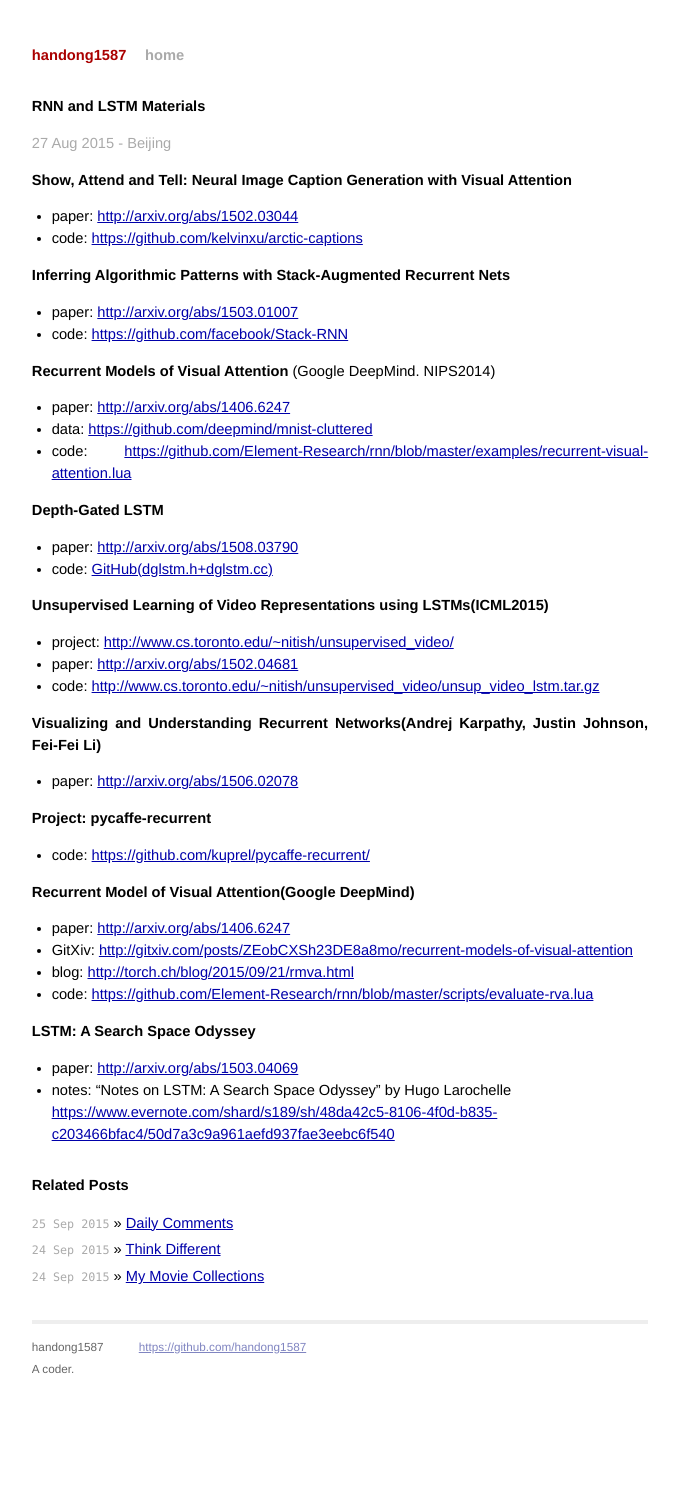
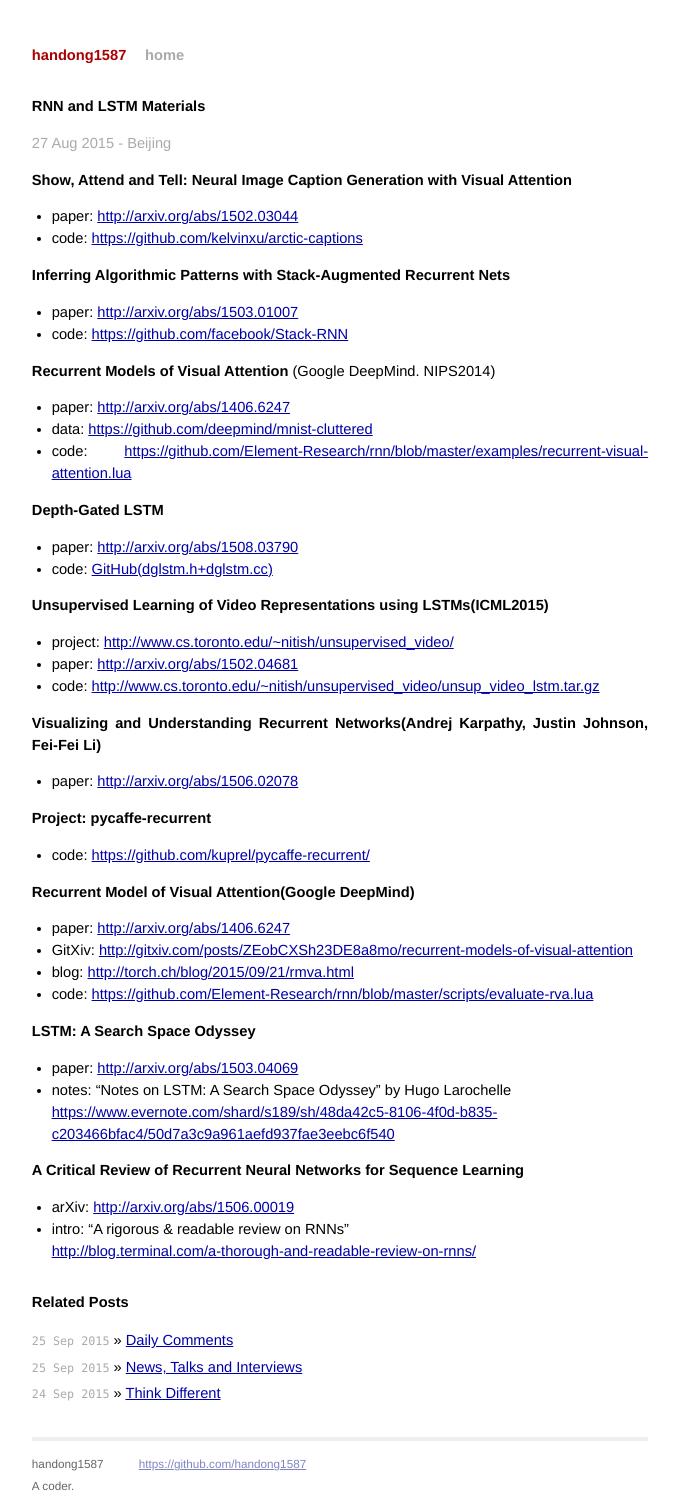
Before and after one commit to handong1587/handong1587.github.io, a Jekyll site: the page built from _posts/deep_learning/2015-08-27-rnn-and-lstm-materials.md, in a window 1280 px wide. Shown: the whole page, without its empty margins (300-979 px from the left). Built offline with Jekyll 4.4.1, drawn with Linux system fonts in a browser that asks for light colours; Markdown is read by kramdown in place of the engine named in the settings; comment, search, counter and statistics services are not loaded; before the commit the page ends 1392 px from its top, so only the background shows below that.

Commit message:
update md

```diff
--- a/_posts/deep_learning/2015-08-27-rnn-and-lstm-materials.md
+++ b/_posts/deep_learning/2015-08-27-rnn-and-lstm-materials.md
@@ -56,3 +56,8 @@ title: RNN and LSTM Materials
 - paper: [http://arxiv.org/abs/1503.04069](http://arxiv.org/abs/1503.04069)
 - notes: "Notes on LSTM: A Search Space Odyssey" by Hugo Larochelle    <br />
 [https://www.evernote.com/shard/s189/sh/48da42c5-8106-4f0d-b835-c203466bfac4/50d7a3c9a961aefd937fae3eebc6f540](https://www.evernote.com/shard/s189/sh/48da42c5-8106-4f0d-b835-c203466bfac4/50d7a3c9a961aefd937fae3eebc6f540)
+
+**A Critical Review of Recurrent Neural Networks for Sequence Learning**
+
+- arXiv: [http://arxiv.org/abs/1506.00019](http://arxiv.org/abs/1506.00019)
+- intro: "A rigorous & readable review on RNNs"  <br /> [http://blog.terminal.com/a-thorough-and-readable-review-on-rnns/](http://blog.terminal.com/a-thorough-and-readable-review-on-rnns/)
```
Also changed, not shown: _posts/deep_learning/2015-09-25-news-talks-and-interviews.md (added, +14 -0 lines).
